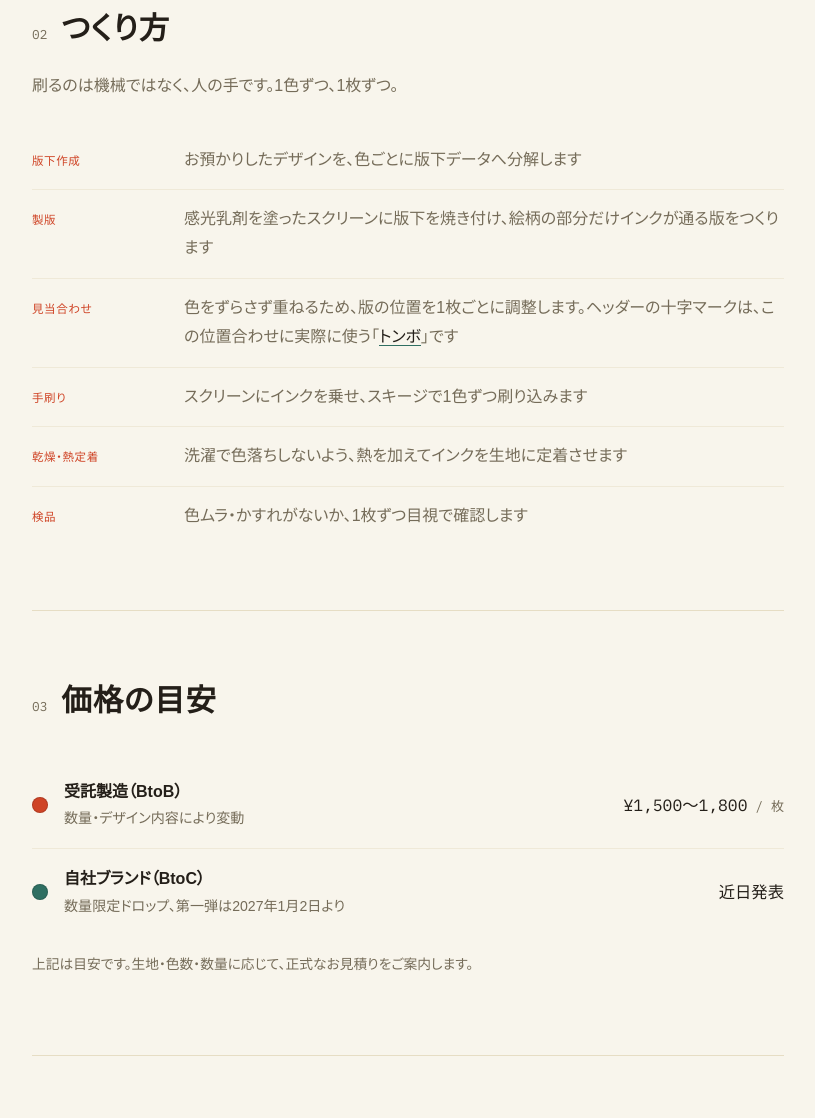
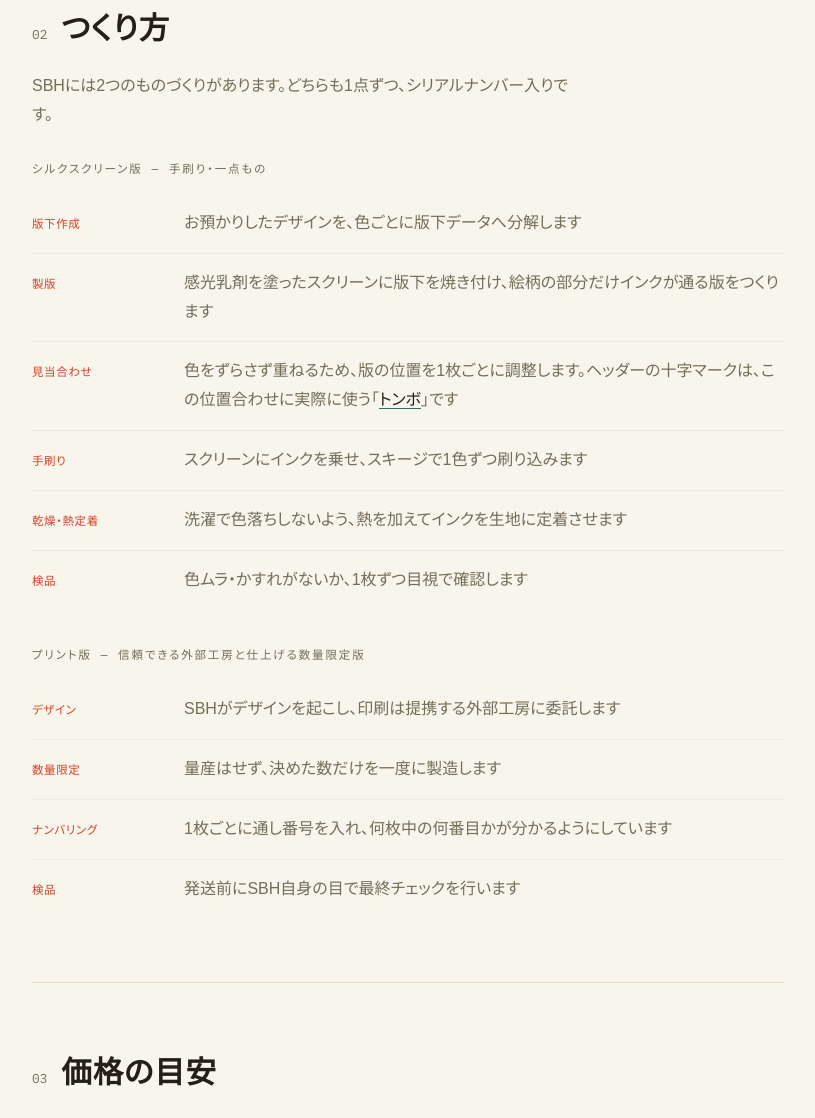
Before and after one commit to small-but-hard/small-but-hard.github.io, a plain HTML site: page index.html in a window 1280 px wide. Shown: the part 975-2093 px from the top of the page, without its empty margins (232-1047 px from the left). Drawn offline with Linux system fonts and the light colour scheme; a web font is replaced by a local one.

Commit message:
Describe both production tracks: silkscreen and outsourced print
Co-Authored-By: Claude Sonnet 5 <noreply@anthropic.com>

```diff
--- a/index.html
+++ b/index.html
@@ -366,14 +366,16 @@
           <h3>自社ブランド <span class="kind mono">BtoC</span></h3>
           <span class="stamp">数量限定・準備中</span>
         </div>
-        <p>第一弾は数量限定（シリアルナンバー入り）の長袖シャツ。2027年1月2日より販売開始予定です。詳細は近日公開いたします。</p>
+        <p><strong>シルクスクリーン版</strong>（手刷り・一点もの）と<strong>プリント版</strong>（外部工房との協業・数量限定）の2系統で展開。どちらもシリアルナンバー入り。第一弾は2027年1月2日より販売開始予定です。詳細は近日公開いたします。</p>
       </div>
     </div>
   </section>
 
   <section>
     <div class="section-head"><span class="num mono">02</span><h2>つくり方</h2></div>
-    <p class="section-lede">刷るのは機械ではなく、人の手です。1色ずつ、1枚ずつ。</p>
+    <p class="section-lede">SBHには2つのものづくりがあります。どちらも1点ずつ、シリアルナンバー入りです。</p>
+
+    <p class="eyebrow" style="margin:0 0 14px;">シルクスクリーン版 — 手刷り・一点もの</p>
     <ul class="craft">
       <li><span class="term">版下作成</span><span class="desc">お預かりしたデザインを、色ごとに版下データへ分解します</span></li>
       <li><span class="term">製版</span><span class="desc">感光乳剤を塗ったスクリーンに版下を焼き付け、絵柄の部分だけインクが通る版をつくります</span></li>
@@ -381,6 +383,14 @@
       <li><span class="term">手刷り</span><span class="desc">スクリーンにインクを乗せ、スキージで1色ずつ刷り込みます</span></li>
       <li><span class="term">乾燥・熱定着</span><span class="desc">洗濯で色落ちしないよう、熱を加えてインクを生地に定着させます</span></li>
       <li><span class="term">検品</span><span class="desc">色ムラ・かすれがないか、1枚ずつ目視で確認します</span></li>
+    </ul>
+
+    <p class="eyebrow" style="margin:36px 0 14px;">プリント版 — 信頼できる外部工房と仕上げる数量限定版</p>
+    <ul class="craft">
+      <li><span class="term">デザイン</span><span class="desc">SBHがデザインを起こし、印刷は提携する外部工房に委託します</span></li>
+      <li><span class="term">数量限定</span><span class="desc">量産はせず、決めた数だけを一度に製造します</span></li>
+      <li><span class="term">ナンバリング</span><span class="desc">1枚ごとに通し番号を入れ、何枚中の何番目かが分かるようにしています</span></li>
+      <li><span class="term">検品</span><span class="desc">発送前にSBH自身の目で最終チェックを行います</span></li>
     </ul>
   </section>
 
```
